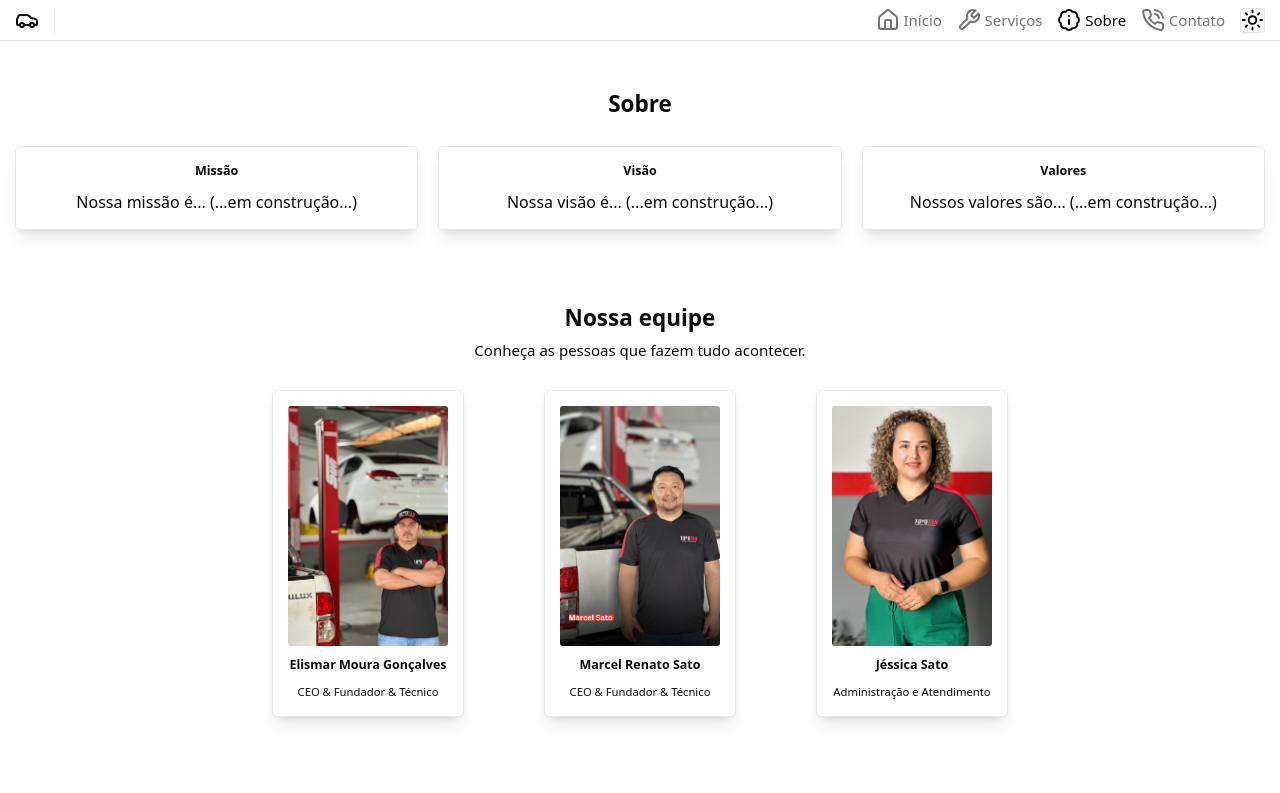
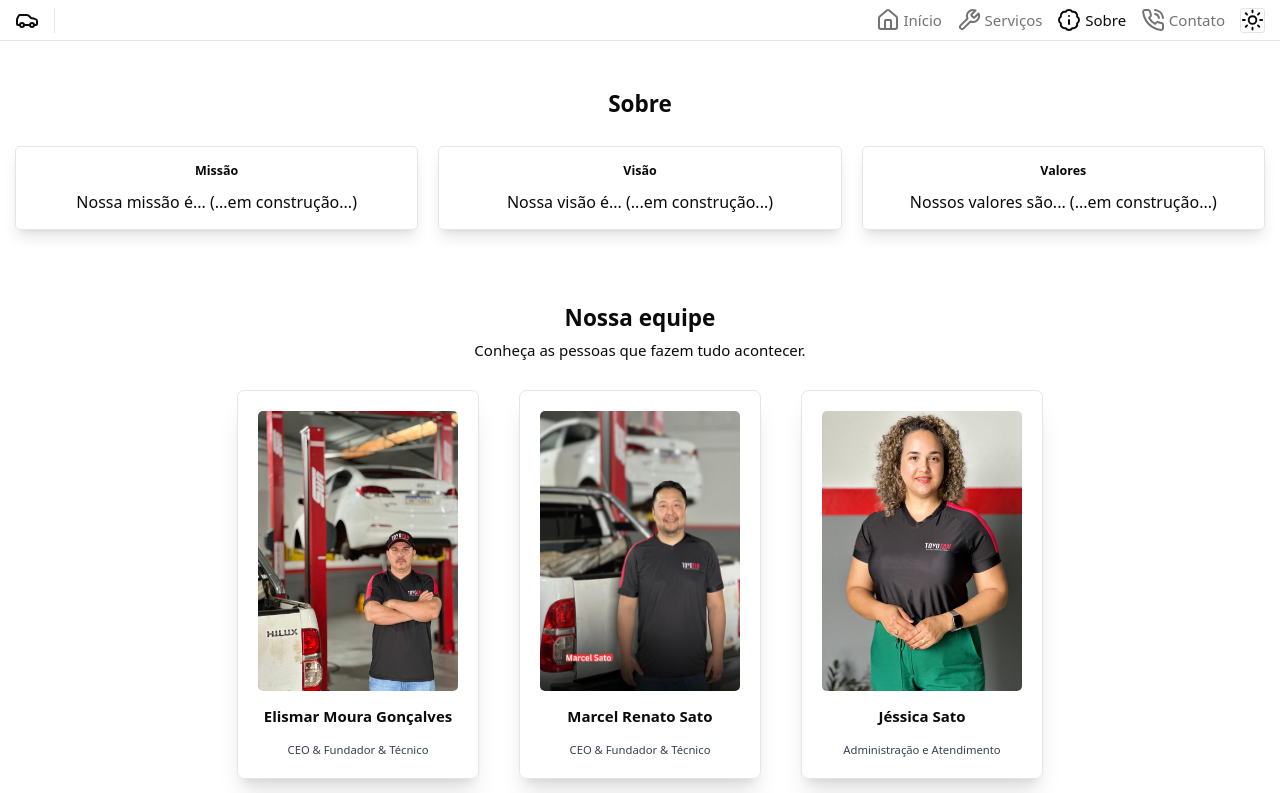
Before and after one commit to Andreoew/toyotan, a React (Vite) app in the folder web/: page /about in a window 1280 px wide. Shown: the top 793 px of the page. Built offline with nearby package versions, Linux system fonts and the light colour scheme; no server answers.

Commit message:
fix: resolved problem resolution image in team

```diff
--- a/web/src/components/team-members.tsx
+++ b/web/src/components/team-members.tsx
@@ -49,30 +49,34 @@ export function TeamSection() {
           whileInView={{ opacity: 1, y: 0 }}
           transition={{ duration: 0.5, delay: 0.2 }}
           viewport={{ once: true }}
-          className="grid gap-32 text-center md:grid-cols-2 lg:grid-cols-3"
+          className="grid gap-16 text-center md:grid-cols-2 lg:grid-cols-3"
         >
           {teamMembers.map((member, index) => (
             <div
               key={index}
-              className="mx-auto flex w-full max-w-xs flex-col items-center gap-4 rounded-lg border p-6 shadow-lg"
+              className="mx-auto flex w-full max-w-md flex-col items-center
+              gap-6 rounded-xl border p-8 shadow-xl transition-all
+              duration-300 hover:scale-105 hover:border-red-500 hover:shadow-red-500/30"
             >
-              <div className="relative flex h-96 w-64 items-center justify-center overflow-hidden rounded-md bg-zinc-300">
+              <div className="relative flex h-[28rem] w-80 items-center justify-center overflow-hidden rounded-lg bg-zinc-300">
                 {member.image ? (
                   <img
                     src={member.image}
                     alt={member.name}
-                    className="h-full w-full object-cover object-center opacity-0 transition-opacity duration-500 blur-md"
-                    onLoad={(e) => e.currentTarget.classList.remove("blur-md", "opacity-0")}
+                    className="h-full w-full opacity-0 blur-md transition-opacity duration-500"
+                    onLoad={(e) =>
+                      e.currentTarget.classList.remove("blur-md", "opacity-0")
+                    }
                   />
                 ) : (
                   <span className="text-gray-900">Imagem não disponível</span>
                 )}
               </div>
 
-              <h3 className="whitespace-normal break-words text-xl font-semibold ">
+              <h3 className="whitespace-normal break-words text-2xl font-bold">
                 {member.name}
               </h3>
-              <p className="text-lg">{member.role}</p>
+              <p className="text-lg text-gray-700">{member.role}</p>
             </div>
           ))}
         </motion.div>
```
